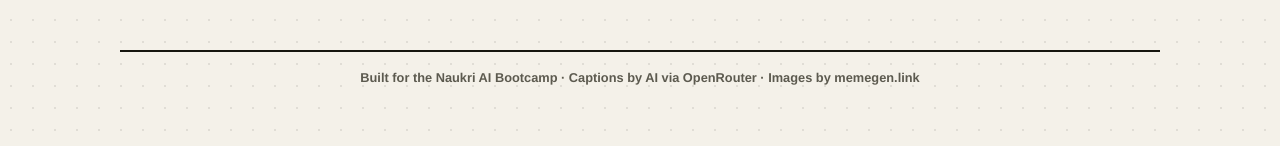
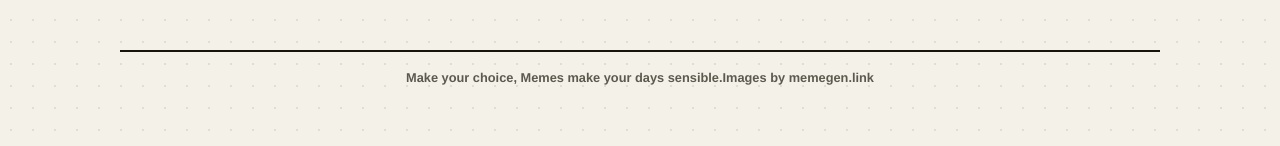
Before and after one commit to TusharJV363/AI-MEME-Generator, a React (Vite) app: page / in a window 1280 px wide. Shown: the part 651-797 px from the top of the page. Built offline with nearby package versions, Linux system fonts and the light colour scheme.

Commit message:
Update App.tsx
Improved comments

```diff
--- a/src/App.tsx
+++ b/src/App.tsx
@@ -57,7 +57,8 @@ function App() {
 
       <footer className="app-footer">
         <p>
-          Built for the Naukri AI Bootcamp · Captions by AI via OpenRouter ·
+          Make your choice, Memes make your days sensible.
+          {/* Captions by AI via OpenRouter · */}
           Images by memegen.link
         </p>
       </footer>
```
